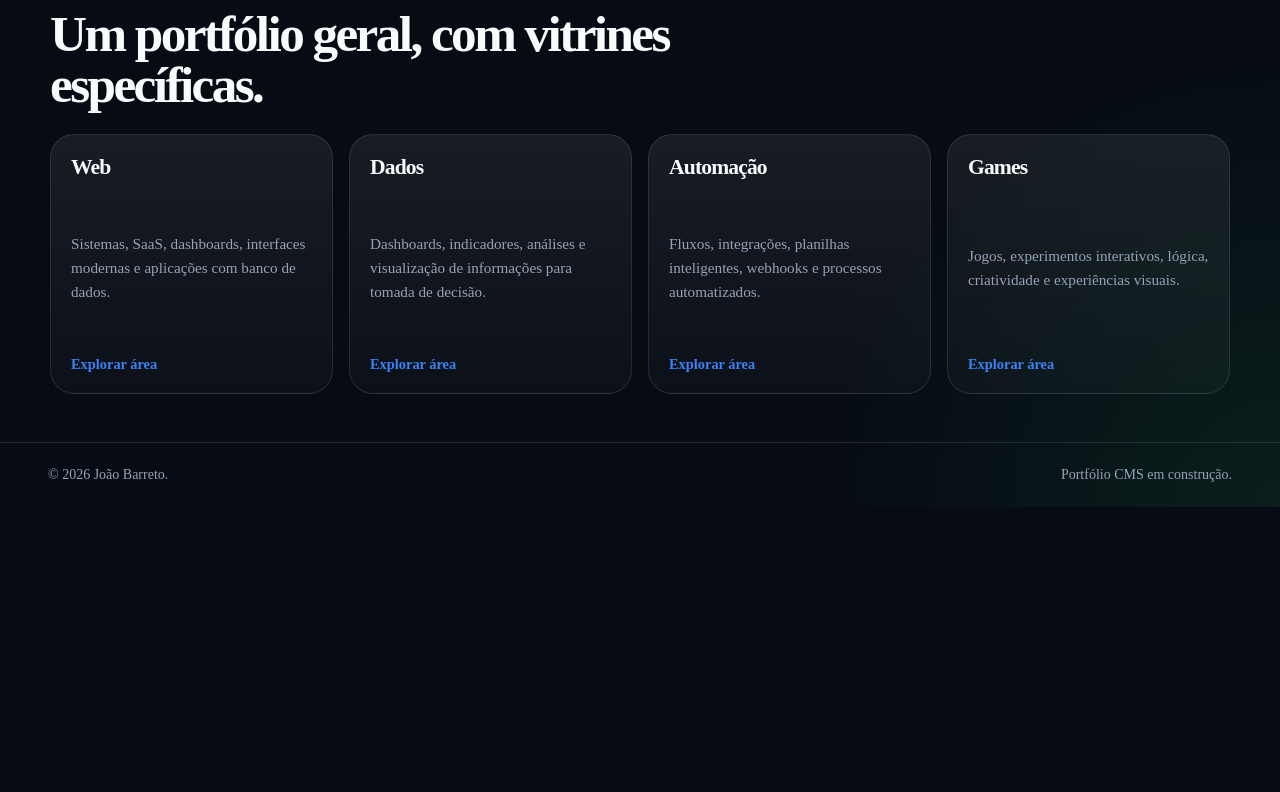
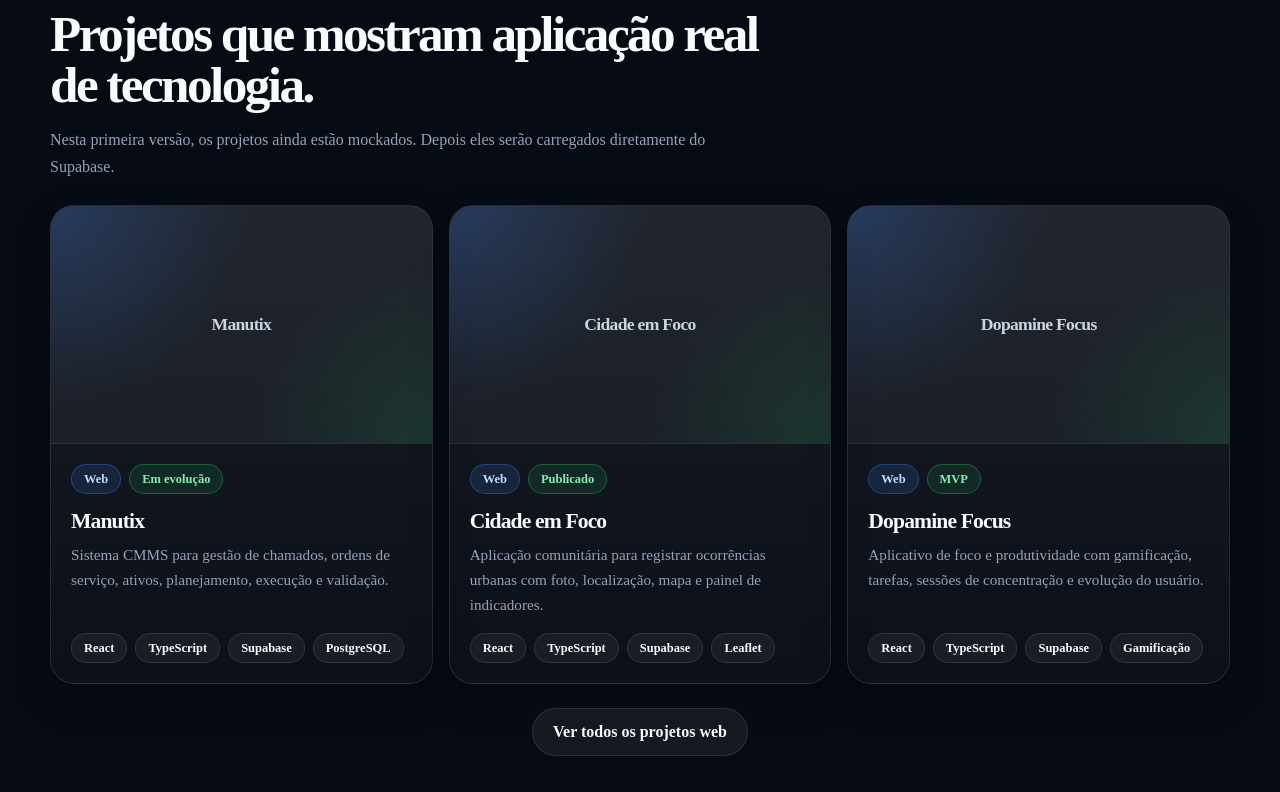
Before and after one commit to JoaoBarreto35/portfolio_cms_react_ts, a React (Vite) app: page / in a window 1280 px wide. Shown: the part 928-1720 px from the top of the page. Before the commit the page ends 1435 px from the top, so only its background shows below. Built offline with nearby package versions, Linux system fonts and the light colour scheme.

Commit message:
feat: add featured projects section

```diff
--- a/src/features/portfolio/pages/HomePage/index.tsx
+++ b/src/features/portfolio/pages/HomePage/index.tsx
@@ -1,6 +1,8 @@
 import { Link } from "react-router-dom";
-import { ButtonLink } from "../../../../components/ui/ButtonLink"
-import { SectionHeader } from "../../../../components/ui/SectionHeader"
+
+import { ButtonLink } from "../../../../components/ui/ButtonLink";
+import { SectionHeader } from "../../../../components/ui/SectionHeader";
+import { ProjectCard } from "../../components/ProjectCard";
 
 import styles from "./styles.module.css";
 
@@ -27,6 +29,39 @@ const portfolioAreas = [
   },
 ];
 
+const featuredProjects = [
+  {
+    title: "Manutix",
+    slug: "manutix",
+    description:
+      "Sistema CMMS para gestão de chamados, ordens de serviço, ativos, planejamento, execução e validação.",
+    category: "Web",
+    status: "Em evolução",
+    technologies: ["React", "TypeScript", "Supabase", "PostgreSQL"],
+    coverImageUrl: null,
+  },
+  {
+    title: "Cidade em Foco",
+    slug: "cidade-em-foco",
+    description:
+      "Aplicação comunitária para registrar ocorrências urbanas com foto, localização, mapa e painel de indicadores.",
+    category: "Web",
+    status: "Publicado",
+    technologies: ["React", "TypeScript", "Supabase", "Leaflet"],
+    coverImageUrl: null,
+  },
+  {
+    title: "Dopamine Focus",
+    slug: "dopamine-focus",
+    description:
+      "Aplicativo de foco e produtividade com gamificação, tarefas, sessões de concentração e evolução do usuário.",
+    category: "Web",
+    status: "MVP",
+    technologies: ["React", "TypeScript", "Supabase", "Gamificação"],
+    coverImageUrl: null,
+  },
+];
+
 export function HomePage() {
   return (
     <div className={styles.page}>
@@ -44,11 +79,9 @@ export function HomePage() {
         </p>
 
         <div className={styles.actions}>
-          <ButtonLink to="/web" className={styles.primaryAction}>
-            Ver projetos web
-          </ButtonLink>
+          <ButtonLink to="/web">Ver projetos web</ButtonLink>
 
-          <ButtonLink to="/admin" className={styles.secondaryAction}>
+          <ButtonLink to="/admin" variant="secondary">
             Acessar central
           </ButtonLink>
         </div>
@@ -71,9 +104,38 @@ export function HomePage() {
         </div>
       </section>
 
+      <section className={styles.featuredProjects}>
+        <SectionHeader
+          eyebrow="Projetos em destaque"
+          title="Projetos que mostram aplicação real de tecnologia."
+          description="Nesta primeira versão, os projetos ainda estão mockados. Depois eles serão carregados diretamente do Supabase."
+        />
+
+        <div className={styles.projectGrid}>
+          {featuredProjects.map((project) => (
+            <ProjectCard
+              key={project.slug}
+              title={project.title}
+              slug={project.slug}
+              description={project.description}
+              category={project.category}
+              status={project.status}
+              technologies={project.technologies}
+              coverImageUrl={project.coverImageUrl}
+            />
+          ))}
+        </div>
+
+        <div className={styles.featuredActions}>
+          <ButtonLink to="/web" variant="secondary">
+            Ver todos os projetos web
+          </ButtonLink>
+        </div>
+      </section>
+
       <section className={styles.areas} aria-label="Áreas do portfólio">
         <SectionHeader
-          eyebrow = "Áreas principais"
+          eyebrow="Áreas principais"
           title="Um portfólio geral, com vitrines específicas."
         />
 
--- a/src/features/portfolio/pages/HomePage/styles.module.css
+++ b/src/features/portfolio/pages/HomePage/styles.module.css
@@ -122,6 +122,7 @@
 
   @media (max-width: 980px) {
     .statusGrid,
+    .projectGrid,
     .areaGrid {
       grid-template-columns: repeat(2, minmax(0, 1fr));
     }
@@ -137,6 +138,7 @@
     }
 
     .statusGrid,
+    .projectGrid,
     .areaGrid {
       grid-template-columns: 1fr;
     }
@@ -145,3 +147,17 @@
       min-height: 220px;
     }
   }
+.featuredProjects {
+    display: grid;
+    gap: var(--space-6);
+  }
+
+.projectGrid {
+    display: grid;
+    grid-template-columns: repeat(3, minmax(0,1fr));
+    gap: var(--space-4)
+  }
+.featuredActions {
+    display: flex;
+    justify-content: center;
+  }
```
